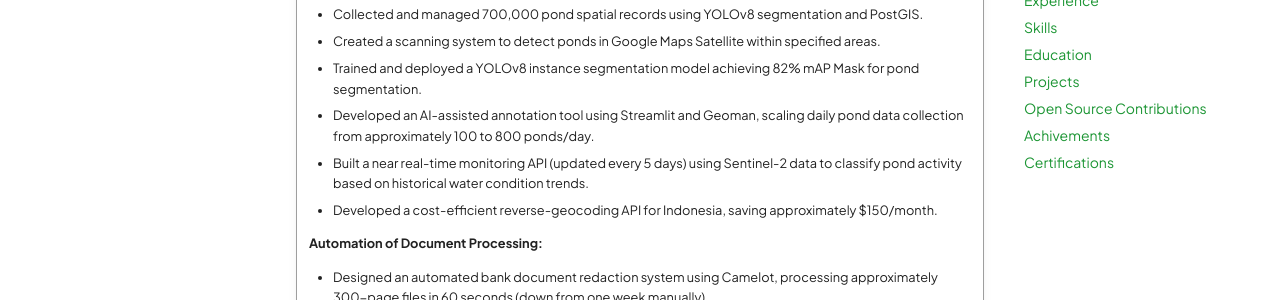
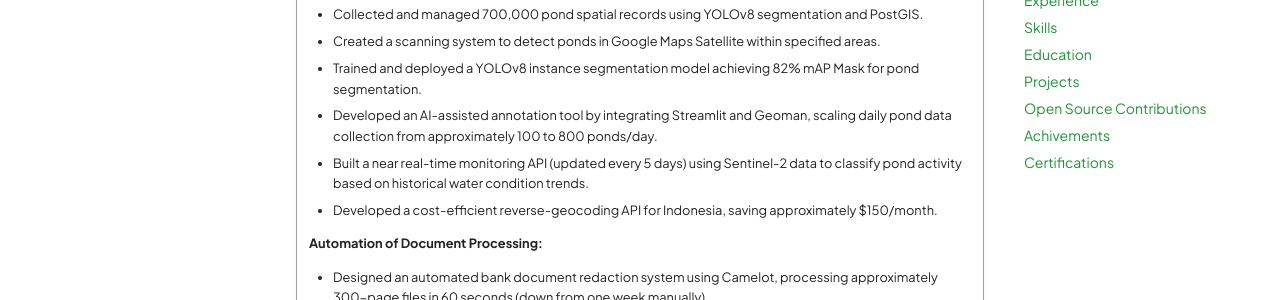
Before and after one commit to agfianf/agfianf.github.io, an MkDocs documentation site: the page built from docs/about.md, in a window 1280 px wide and 900 px high, scrolled down 907 px. Shown: the part 153-453 px from the top of the window. Built offline with MkDocs 1.6.1 and Material for MkDocs 9.7.7, drawn with Linux system fonts in a browser that asks for light colours.

Commit message:
fix: improve clarity in about.md by refining description of AI-assisted annotation tool

```diff
--- a/docs/about.md
+++ b/docs/about.md
@@ -39,7 +39,7 @@
     - Collected and managed 700,000 pond spatial records using YOLOv8 segmentation and PostGIS.
     - Created a scanning system to detect ponds in Google Maps Satellite within specified areas.
     - Trained and deployed a YOLOv8 instance segmentation model achieving 82% mAP Mask for pond segmentation.
-    - Developed an AI-assisted annotation tool using Streamlit and Geoman, scaling daily pond data collection from approximately 100 to 800 ponds/day.
+    - Developed an AI-assisted annotation tool by integrating Streamlit and Geoman, scaling daily pond data collection from approximately 100 to 800 ponds/day.
     - Built a near real-time monitoring API (updated every 5 days) using Sentinel-2 data to classify pond activity based on historical water condition trends.
     - Developed a cost-efficient reverse-geocoding API for Indonesia, saving approximately $150/month.
 
```
